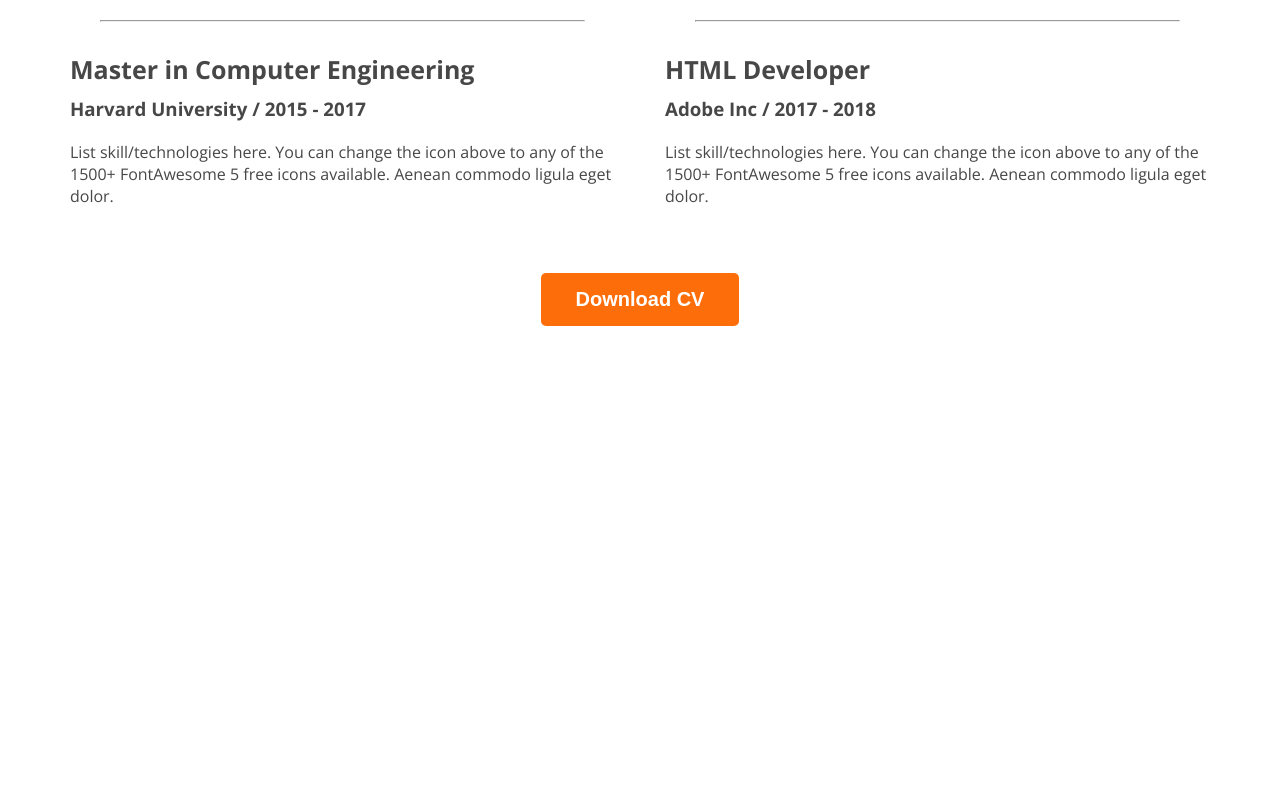
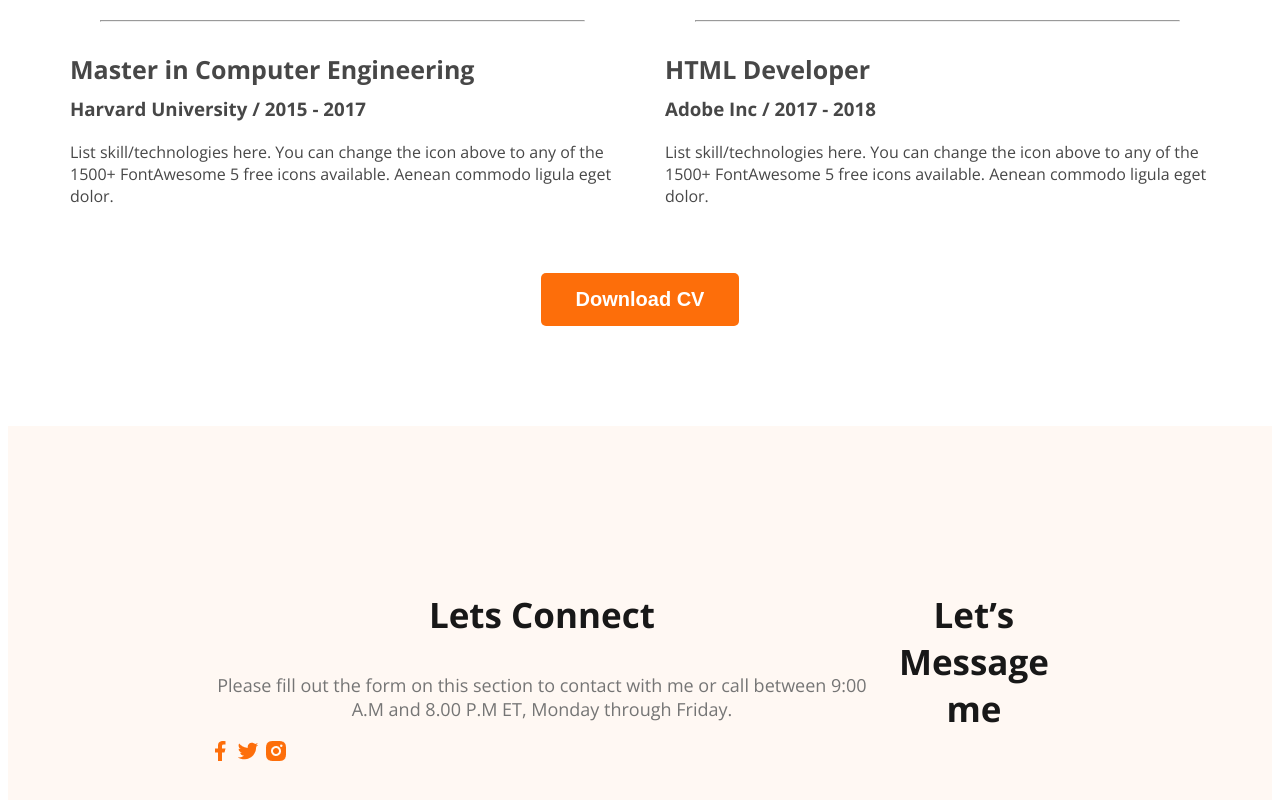
Before and after one commit to ahmad-minhaz/webdeveloper-portfolio, a plain HTML site: page index.html in a window 1280 px wide. Shown: the part 3192-3992 px from the top of the page. Before the commit the page ends 3526 px from the top, so only its background shows below. Drawn offline with nearby package versions, Linux system fonts and the light colour scheme.

Commit message:
basic footer

```diff
--- a/Styles/portfolio.css
+++ b/Styles/portfolio.css
@@ -184,3 +184,11 @@ main section{
     text-align: center;
     margin-top: 50px;
 }
+
+/* Footer Style */
+footer{
+    display: flex;
+    background: #FFF8F3;
+    padding: 130px 200px;
+    margin-top: 100px;
+}
--- a/index.html
+++ b/index.html
@@ -140,7 +140,18 @@
          </section>
 </main>
 <footer>
-
+    <div class="footer-column">
+        <h3 class="section-title">Lets Connect</h3>
+        <p class="section-description">Please fill out the form on this section to contact with me or call between 9:00 A.M and 8.00 P.M ET, Monday through Friday.</p>
+        <div class="social-links">
+            <a href=""><img src="images/icons/facebook.png" alt=""></a>
+            <a href=""><img src="images/icons/twitter.png" alt=""></a>
+            <a href=""><img src="images/icons/insta.png" alt=""></a>
+        </div>
+    </div>
+    <div class="footer-column">
+        <h3 class="section-title">Let’s Message me</h3>
+    </div>
 </footer>
 </body>
 </html>
```
